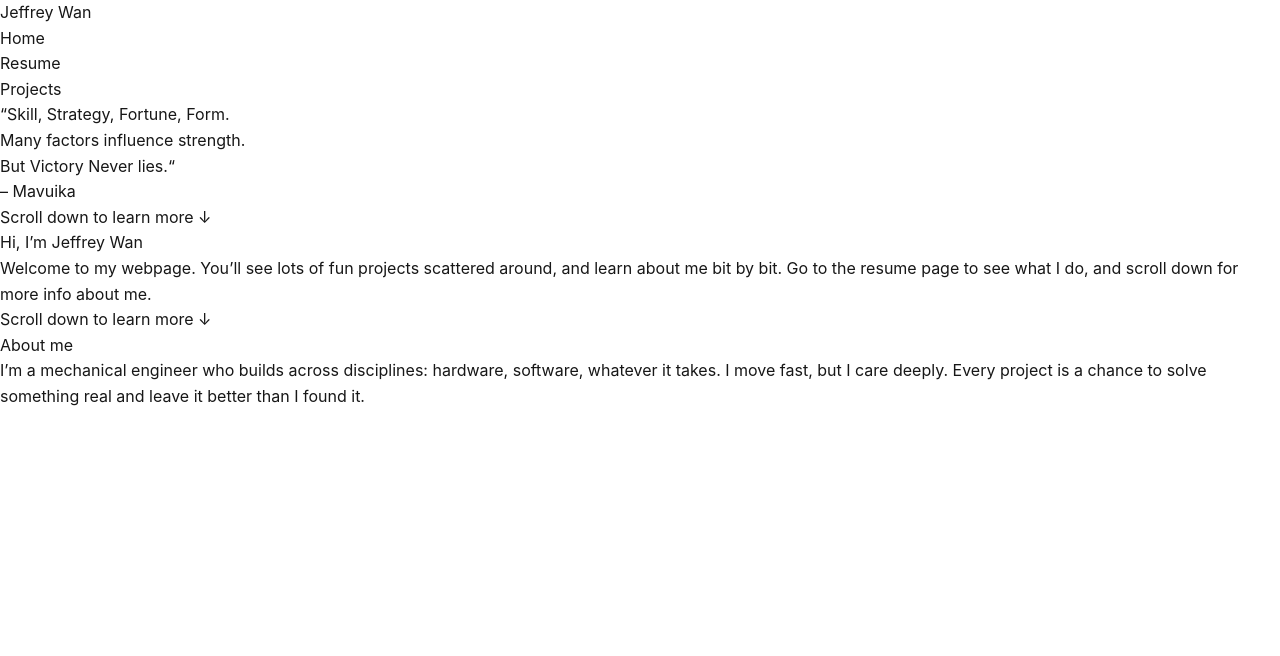
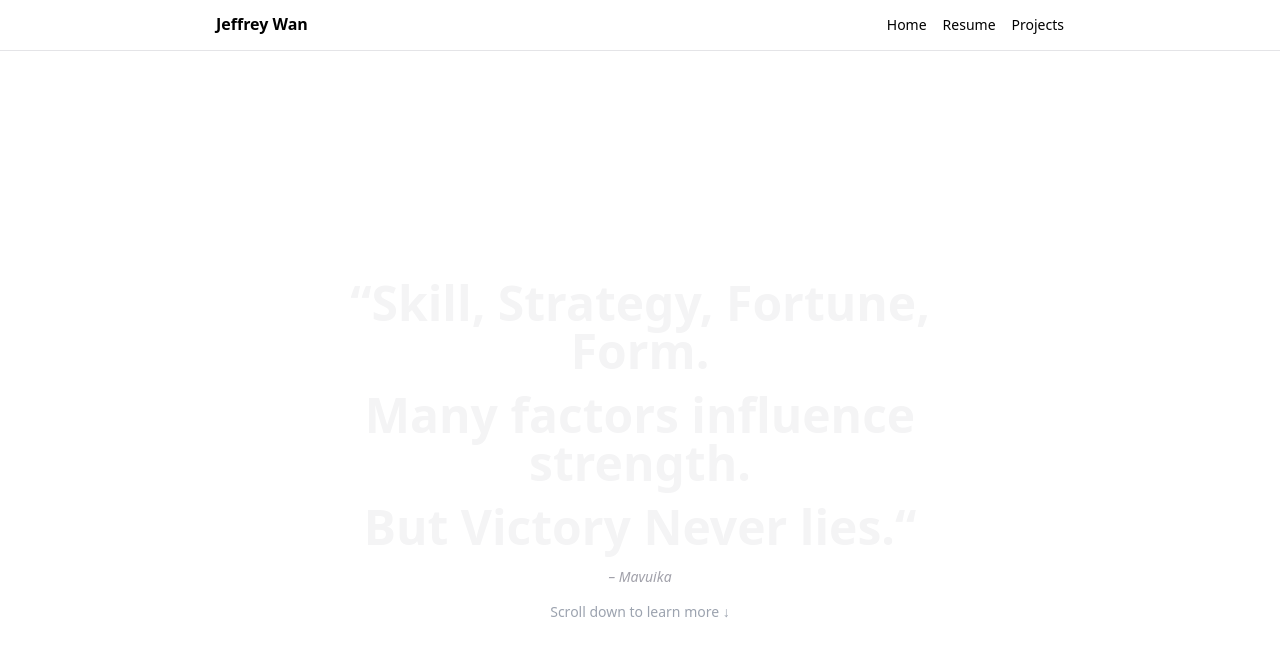
Before and after one commit to jdmwan/personal-website, a Next.js app in the folder my-site/: page / in a window 1280 px wide. Shown: the top 656 px of the page. Built offline with nearby package versions, Linux system fonts and the light colour scheme.

Commit message:
changing config on tailwind

```diff
--- a/my-site/tailwind.config.js
+++ b/my-site/tailwind.config.js
@@ -1,8 +1,8 @@
 /** @type {import('tailwindcss').Config} */
 module.exports = {
   content: [
-    './src/app/**/*.{js,ts,jsx,tsx,css}',
-    './src/components/**/*.{js,ts,jsx,tsx}',
+    './app/**/*.{js,ts,jsx,tsx,css}',
+    './components/**/*.{js,ts,jsx,tsx}',
   ],
   theme: {
     extend: {},
```
